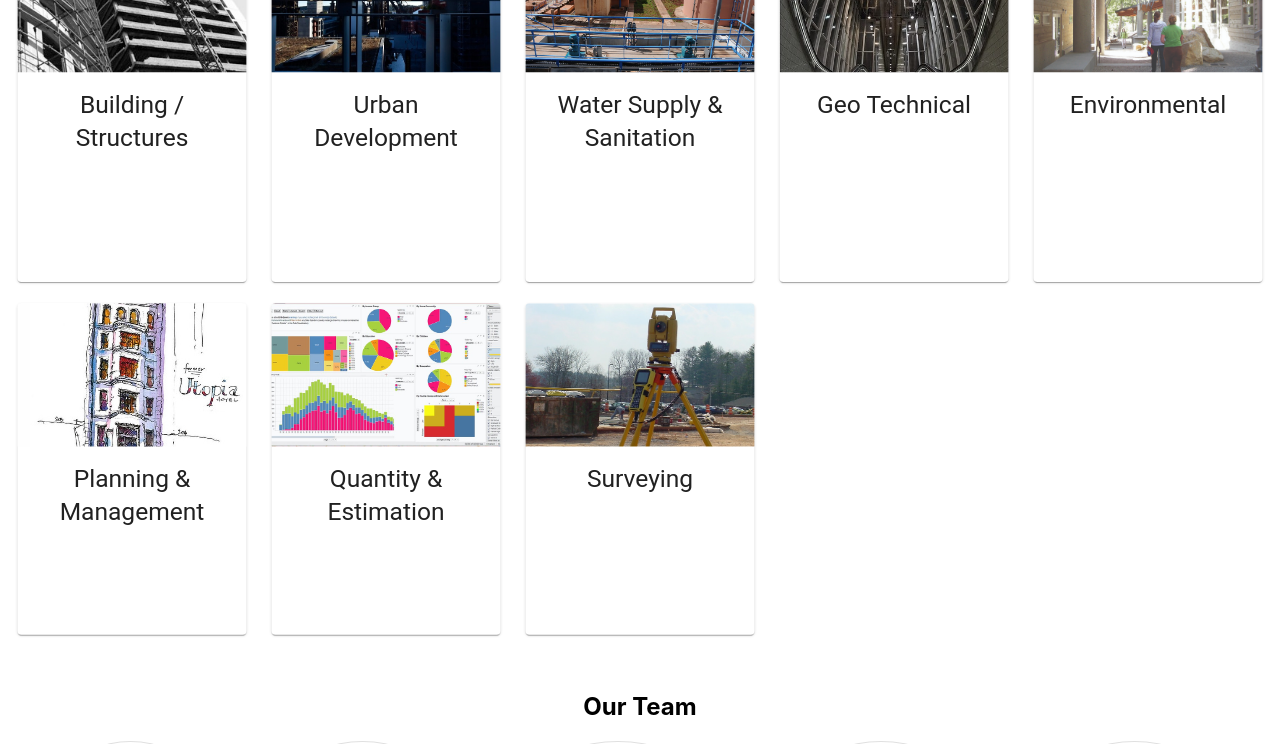
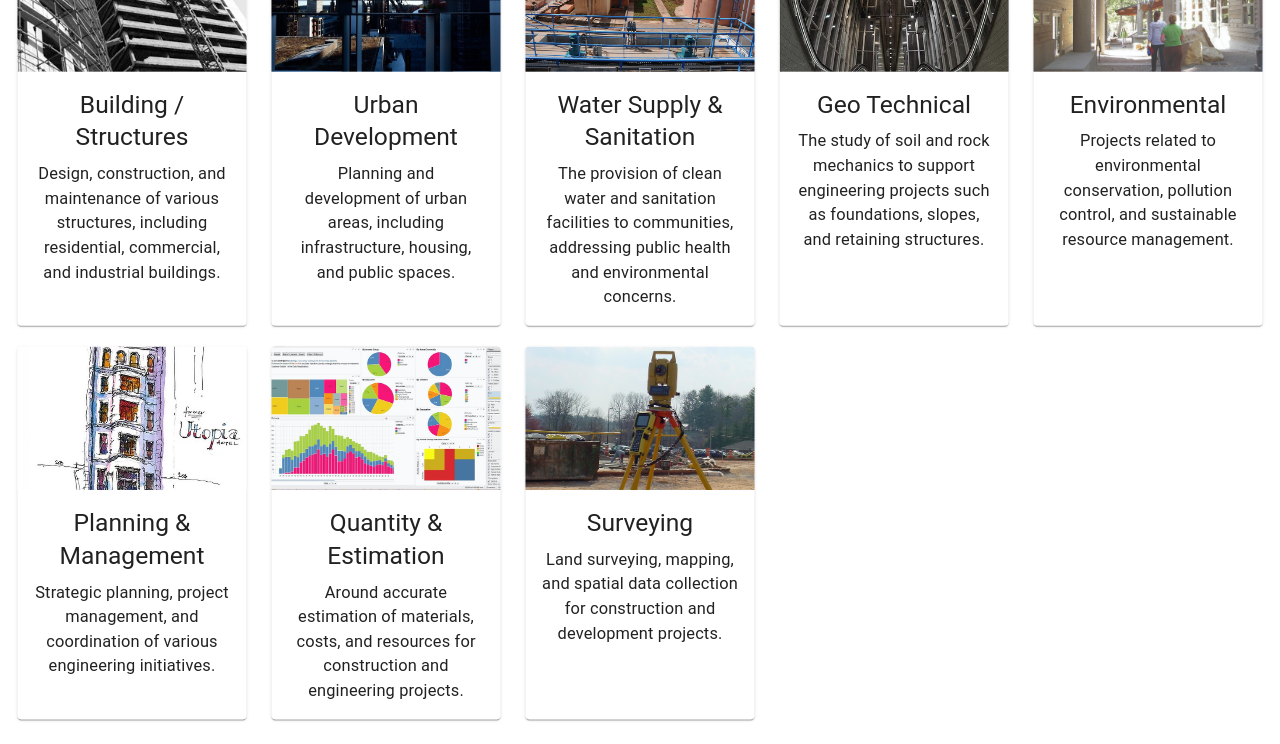
Before and after one commit to shahiryarverified/irtaqa-designs, a React (Create React App) app: page / in a window 1280 px wide. Shown: the part 1720-2464 px from the top of the page. Built offline with nearby package versions, Linux system fonts and the light colour scheme.

Commit message:
changes in Services Section

```diff
--- a/src/components/ServicesSection/ServicesSection.js
+++ b/src/components/ServicesSection/ServicesSection.js
@@ -28,7 +28,7 @@ const ActionAreaCard = ({ serviceName, context, img }) => {
           <Typography gutterBottom variant="h5" component="div">
             {serviceName}
           </Typography>
-          <Typography variant="body2" color="#fff">
+          <Typography variant="body1" color="text.primary">
             {context}
           </Typography>
         </CardContent>
```
